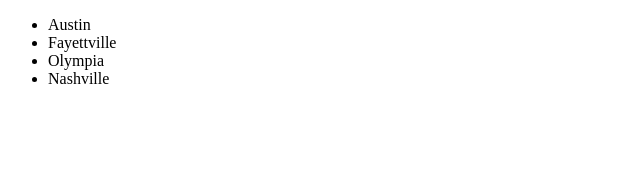
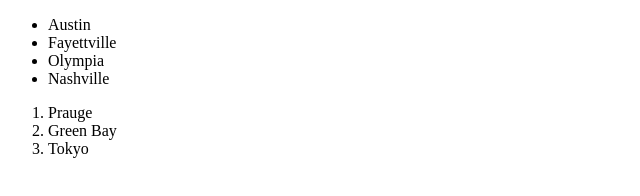
Before and after one commit to jgibb062/html-exercises-new, a plain HTML site: page index.html in a window 1280 px wide. Shown: the whole page, without its empty margins (0-640 px from the left). Drawn offline with Linux system fonts and the light colour scheme.

Commit message:
Added top three places I would like to visit.

```diff
--- a/index.html
+++ b/index.html
@@ -13,5 +13,10 @@
         <li>Olympia</li>
         <li>Nashville</li>
     </ul>
+    <ol>
+        <li>Prauge</li>
+        <li>Green Bay</li>
+        <li>Tokyo</li>
+    </ol>
 </body>
 </html>
```
